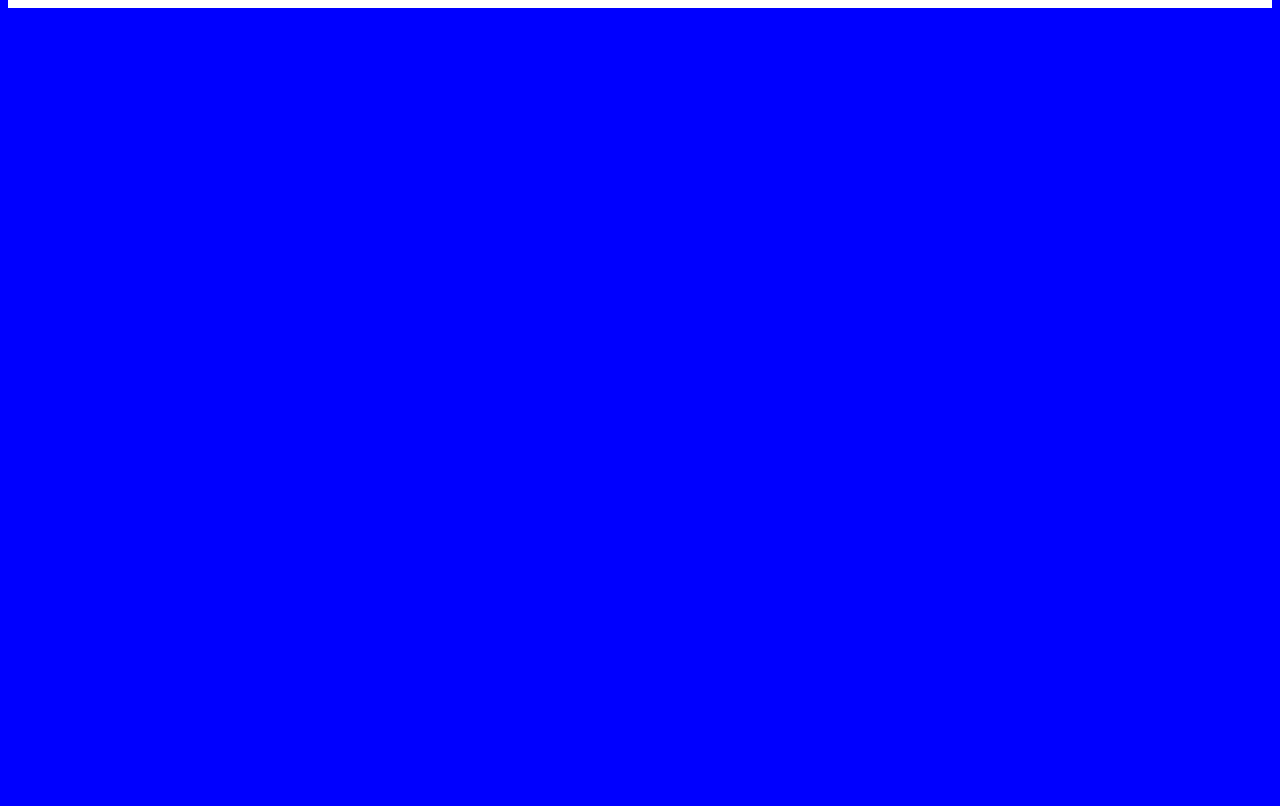
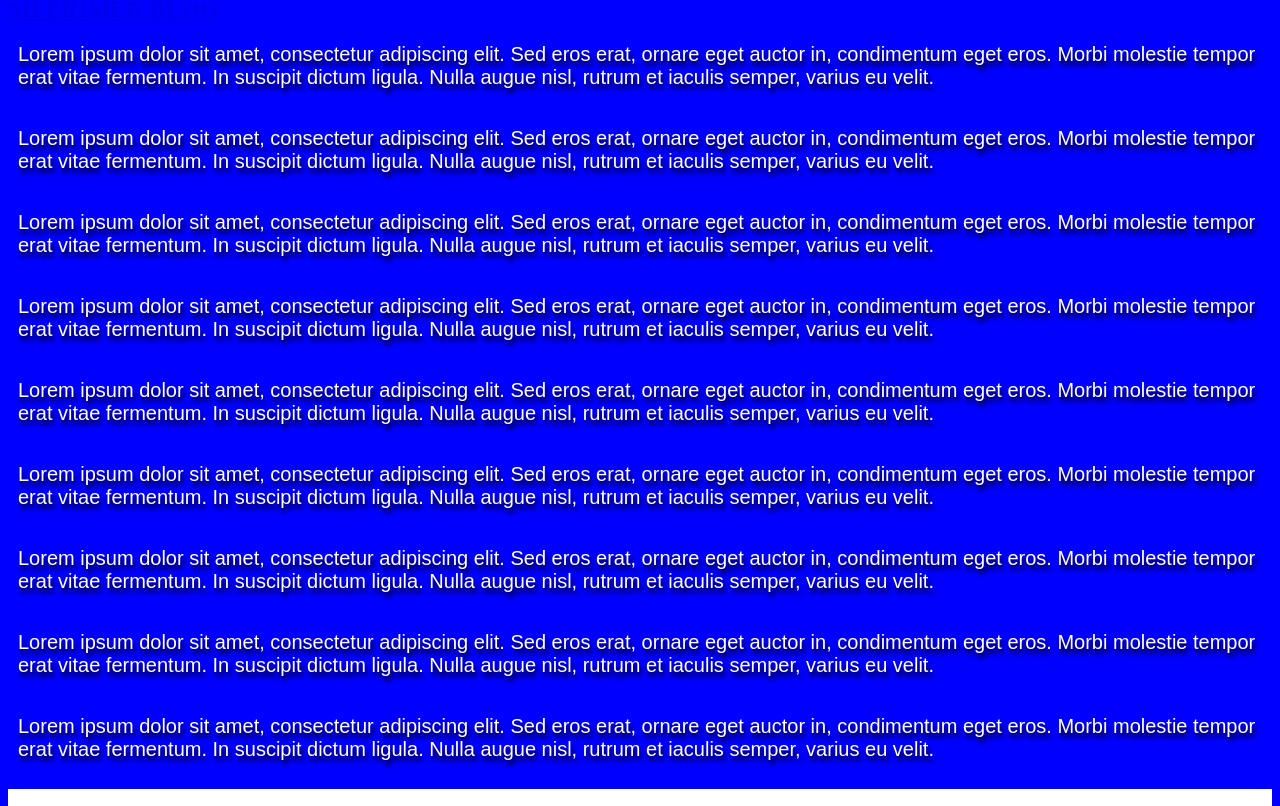
Before and after one commit to mauricioestradadlg/agenciaSoftware, a React (Create React App) app in the folder frontend/: page /blog in a window 1280 px wide. Shown: the part 414-1220 px from the top of the page. Before the commit the page ends 800 px from the top, so only its background shows below. Built offline with nearby package versions, Linux system fonts and the light colour scheme.

Commit message:
pruebas SEO

```diff
--- a/frontend/package.json
+++ b/frontend/package.json
@@ -10,6 +10,7 @@
     "react": "^18.3.1",
     "react-bootstrap": "^2.10.4",
     "react-dom": "^18.3.1",
+    "react-helmet-async": "^2.0.5",
     "react-router-dom": "^6.24.1",
     "react-scripts": "5.0.1",
     "web-vitals": "^2.1.4"
--- a/frontend/public/index.html
+++ b/frontend/public/index.html
@@ -7,7 +7,8 @@
     <meta name="theme-color" content="#000000" />
     <meta
       name="description"
-      content="Web site created using create-react-app"
+      content="Pagina Web Oficial de Tecnologias Estrada"
+      data-rh="true"
     />
     <link rel="apple-touch-icon" href="%PUBLIC_URL%/logo192.png" />
     <!--
--- a/frontend/src/App.js
+++ b/frontend/src/App.js
@@ -11,7 +11,10 @@ import AboutUs from './paginas/AboutUs';
 import Portafolio from './paginas/Portafolio';
 import Contacto from './paginas/Contacto';
 import FormEnviado from './paginas/FormEnviado';
+import Blog from './paginas/Blog';
 
+
+import PrimerBlog from './blogs/PrimerBlog';
 
 function App() {
   return (
@@ -25,6 +28,9 @@ function App() {
           <Route path="/portafolio" element={<Portafolio/>} />
           <Route path="/contacto" element={<Contacto/>} />
           <Route path="/formEnviado" element={<FormEnviado />} />
+          <Route path="/blog" element={<Blog/>}/>
+
+          <Route path="/blog/primerBlog" element={<PrimerBlog/>}/>
         </Routes>
         <Footer />
 
--- /dev/null
+++ b/frontend/src/blogs/PrimerBlog.js
@@ -0,0 +1,61 @@
+import {Helmet} from 'react-helmet-async';
+
+export default function PrimerBlog(){
+
+    return(
+    <>
+    <Helmet>
+        <title>Mi Primer Blog</title>
+        <meta name="description" content="Este es mi primer blog en React"/>
+        <link rel="canonical" href="/blog/primerBlog"/>
+    </Helmet>
+        <main>
+        <h1>MI PRIMER BLOG</h1><br/>
+        <p>Lorem ipsum dolor sit amet, consectetur adipiscing elit.
+        Sed eros erat, ornare eget auctor in, condimentum eget eros.
+        Morbi molestie tempor erat vitae fermentum. In suscipit dictum ligula.
+        Nulla augue nisl, rutrum et iaculis semper, varius eu velit.
+        </p><br/>
+        <p>Lorem ipsum dolor sit amet, consectetur adipiscing elit.
+        Sed eros erat, ornare eget auctor in, condimentum eget eros.
+        Morbi molestie tempor erat vitae fermentum. In suscipit dictum ligula.
+        Nulla augue nisl, rutrum et iaculis semper, varius eu velit.
+        </p><br/>
+        <p>Lorem ipsum dolor sit amet, consectetur adipiscing elit.
+        Sed eros erat, ornare eget auctor in, condimentum eget eros.
+        Morbi molestie tempor erat vitae fermentum. In suscipit dictum ligula.
+        Nulla augue nisl, rutrum et iaculis semper, varius eu velit.
+        </p><br/>
+        <p>Lorem ipsum dolor sit amet, consectetur adipiscing elit.
+        Sed eros erat, ornare eget auctor in, condimentum eget eros.
+        Morbi molestie tempor erat vitae fermentum. In suscipit dictum ligula.
+        Nulla augue nisl, rutrum et iaculis semper, varius eu velit.
+        </p><br/>
+        <p>Lorem ipsum dolor sit amet, consectetur adipiscing elit.
+        Sed eros erat, ornare eget auctor in, condimentum eget eros.
+        Morbi molestie tempor erat vitae fermentum. In suscipit dictum ligula.
+        Nulla augue nisl, rutrum et iaculis semper, varius eu velit.
+        </p><br/>
+        <p>Lorem ipsum dolor sit amet, consectetur adipiscing elit.
+        Sed eros erat, ornare eget auctor in, condimentum eget eros.
+        Morbi molestie tempor erat vitae fermentum. In suscipit dictum ligula.
+        Nulla augue nisl, rutrum et iaculis semper, varius eu velit.
+        </p><br/>
+        <p>Lorem ipsum dolor sit amet, consectetur adipiscing elit.
+        Sed eros erat, ornare eget auctor in, condimentum eget eros.
+        Morbi molestie tempor erat vitae fermentum. In suscipit dictum ligula.
+        Nulla augue nisl, rutrum et iaculis semper, varius eu velit.
+        </p><br/>
+        <p>Lorem ipsum dolor sit amet, consectetur adipiscing elit.
+        Sed eros erat, ornare eget auctor in, condimentum eget eros.
+        Morbi molestie tempor erat vitae fermentum. In suscipit dictum ligula.
+        Nulla augue nisl, rutrum et iaculis semper, varius eu velit.
+        </p><br/>
+        <p>Lorem ipsum dolor sit amet, consectetur adipiscing elit.
+        Sed eros erat, ornare eget auctor in, condimentum eget eros.
+        Morbi molestie tempor erat vitae fermentum. In suscipit dictum ligula.
+        Nulla augue nisl, rutrum et iaculis semper, varius eu velit.
+        </p><br/>
+    </main>
+    </>);
+}
--- a/frontend/src/componentes/Footer.js
+++ b/frontend/src/componentes/Footer.js
@@ -1,4 +1,4 @@
-
+import { Link } from 'react-router-dom';
 
 export default function Footer(){
 
@@ -11,7 +11,8 @@ export default function Footer(){
         <br/>
         <div id ="divFooter">
             <a href =""><img src ="./imagenes/instagram.png" alt ="instagram" width="50" height="50"/></a><br/>
-            <a href =""><img id="fb" src ="./imagenes/fb.png" alt ="instagram" width="30" height="30"/></a>
+            <a href =""><img id="fb" src ="./imagenes/fb.png" alt ="instagram" width="30" height="30"/></a><br/>
+            <Link to = "/blog"><h1 id ="blogFooter">Blog</h1></Link>
         </div>
     </footer>
 
--- a/frontend/src/index.css
+++ b/frontend/src/index.css
@@ -178,3 +178,11 @@ main{
 
   flex: 1;
 }
+
+
+#blogFooter{
+
+  font-size: 20px;
+  color: black;
+  text-shadow: none;
+}
--- a/frontend/src/index.js
+++ b/frontend/src/index.js
@@ -3,11 +3,14 @@ import ReactDOM from 'react-dom/client';
 import './index.css';
 import App from './App';
 import reportWebVitals from './reportWebVitals';
+import {HelmetProvider} from 'react-helmet-async';
 
 const root = ReactDOM.createRoot(document.getElementById('root'));
 root.render(
   <React.StrictMode>
-    <App />
+    <HelmetProvider>
+       <App />
+    </HelmetProvider>
   </React.StrictMode>
 );
 
--- /dev/null
+++ b/frontend/src/paginas/Blog.js
@@ -0,0 +1,60 @@
+import { Link } from 'react-router-dom';
+
+
+export default function Blog(){
+
+    return(
+    <>
+    <main>
+        <h1>BLOGS</h1><br/><br/>
+
+        <Link to ="/blog/primerBlog"><h2>MI PRIMER BLOG</h2></Link>
+
+        <p>Lorem ipsum dolor sit amet, consectetur adipiscing elit.
+        Sed eros erat, ornare eget auctor in, condimentum eget eros.
+        Morbi molestie tempor erat vitae fermentum. In suscipit dictum ligula.
+        Nulla augue nisl, rutrum et iaculis semper, varius eu velit.
+        </p><br/>
+        <p>Lorem ipsum dolor sit amet, consectetur adipiscing elit.
+        Sed eros erat, ornare eget auctor in, condimentum eget eros.
+        Morbi molestie tempor erat vitae fermentum. In suscipit dictum ligula.
+        Nulla augue nisl, rutrum et iaculis semper, varius eu velit.
+        </p><br/>
+        <p>Lorem ipsum dolor sit amet, consectetur adipiscing elit.
+        Sed eros erat, ornare eget auctor in, condimentum eget eros.
+        Morbi molestie tempor erat vitae fermentum. In suscipit dictum ligula.
+        Nulla augue nisl, rutrum et iaculis semper, varius eu velit.
+        </p><br/>
+        <p>Lorem ipsum dolor sit amet, consectetur adipiscing elit.
+        Sed eros erat, ornare eget auctor in, condimentum eget eros.
+        Morbi molestie tempor erat vitae fermentum. In suscipit dictum ligula.
+        Nulla augue nisl, rutrum et iaculis semper, varius eu velit.
+        </p><br/>
+        <p>Lorem ipsum dolor sit amet, consectetur adipiscing elit.
+        Sed eros erat, ornare eget auctor in, condimentum eget eros.
+        Morbi molestie tempor erat vitae fermentum. In suscipit dictum ligula.
+        Nulla augue nisl, rutrum et iaculis semper, varius eu velit.
+        </p><br/>
+        <p>Lorem ipsum dolor sit amet, consectetur adipiscing elit.
+        Sed eros erat, ornare eget auctor in, condimentum eget eros.
+        Morbi molestie tempor erat vitae fermentum. In suscipit dictum ligula.
+        Nulla augue nisl, rutrum et iaculis semper, varius eu velit.
+        </p><br/>
+        <p>Lorem ipsum dolor sit amet, consectetur adipiscing elit.
+        Sed eros erat, ornare eget auctor in, condimentum eget eros.
+        Morbi molestie tempor erat vitae fermentum. In suscipit dictum ligula.
+        Nulla augue nisl, rutrum et iaculis semper, varius eu velit.
+        </p><br/>
+        <p>Lorem ipsum dolor sit amet, consectetur adipiscing elit.
+        Sed eros erat, ornare eget auctor in, condimentum eget eros.
+        Morbi molestie tempor erat vitae fermentum. In suscipit dictum ligula.
+        Nulla augue nisl, rutrum et iaculis semper, varius eu velit.
+        </p><br/>
+        <p>Lorem ipsum dolor sit amet, consectetur adipiscing elit.
+        Sed eros erat, ornare eget auctor in, condimentum eget eros.
+        Morbi molestie tempor erat vitae fermentum. In suscipit dictum ligula.
+        Nulla augue nisl, rutrum et iaculis semper, varius eu velit.
+        </p><br/>
+    </main>
+    </>);
+}
```
Also changed, not shown: 1 other file (tests, documents, lock files or other folders).
